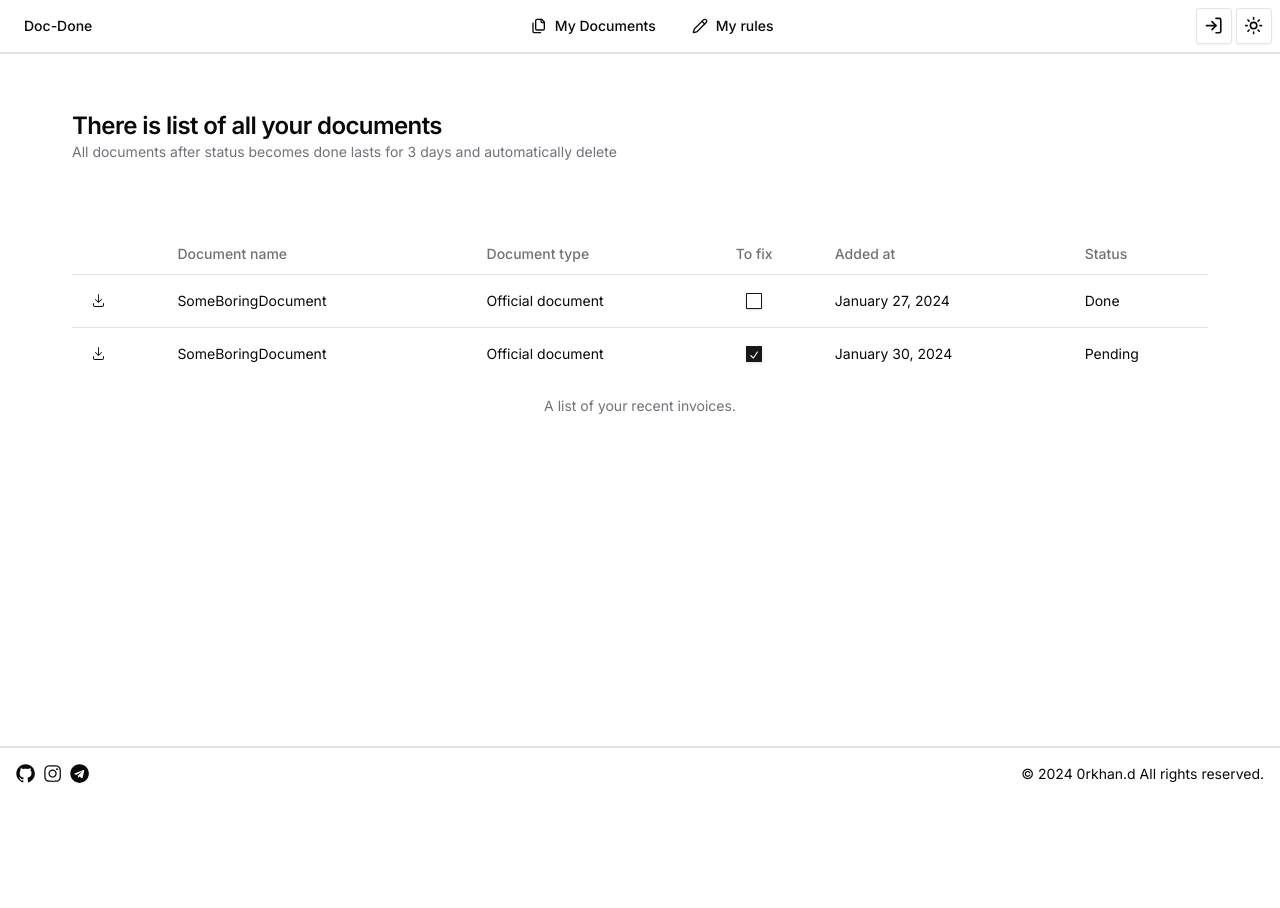
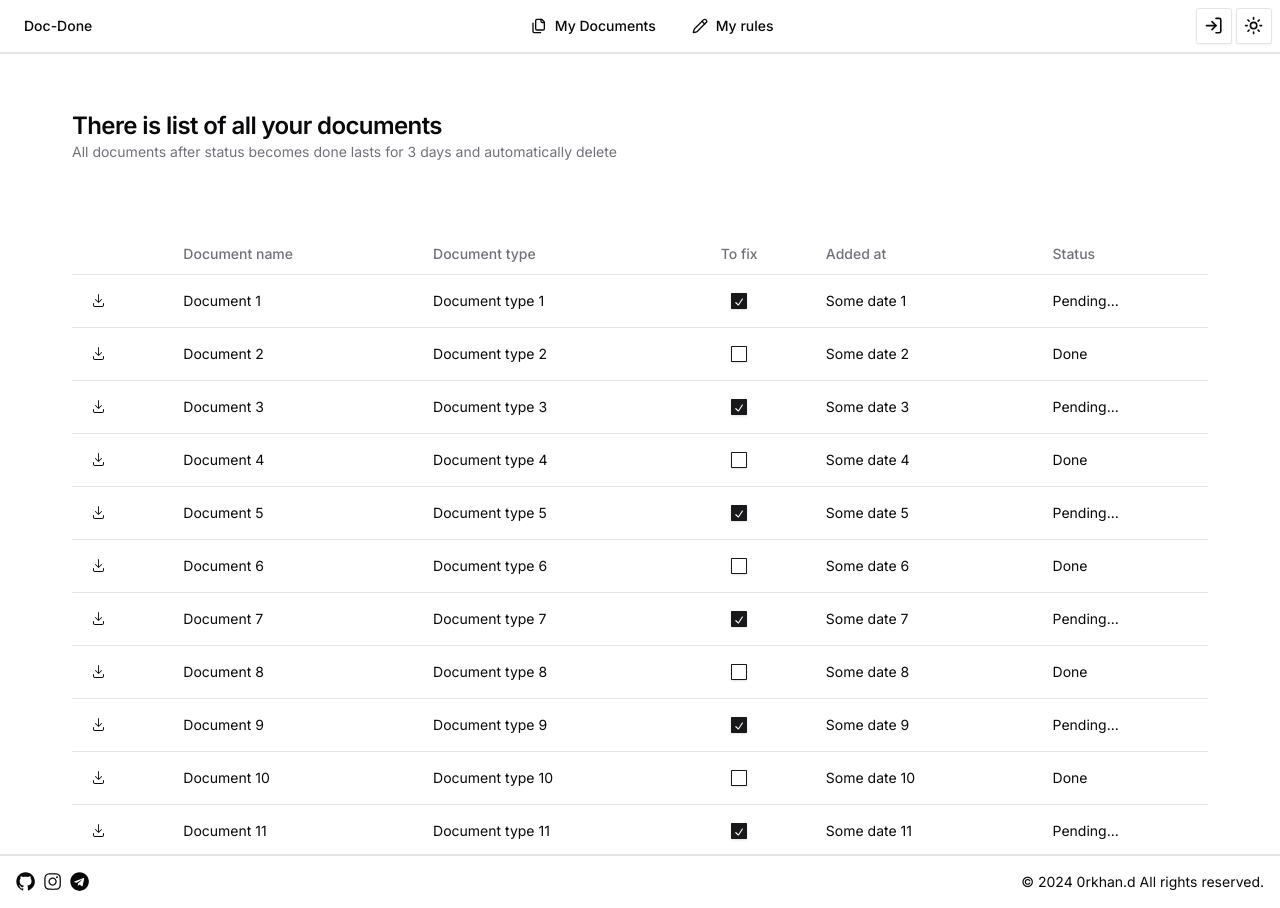
Before and after one commit to orkhan-d/doc-done-front, a Next.js app: page /documents in a window 1280 px wide. Before the commit the page ends 800 px from the top, so only its background shows below. Built offline with nearby package versions, Linux system fonts and the light colour scheme.

Commit message:
added test data in documents table

```diff
--- a/src/components/custom/documents-table.tsx
+++ b/src/components/custom/documents-table.tsx
@@ -9,15 +9,43 @@ import {
     TableHeader,
     TableRow,
 } from "@/components/ui/table"
-import {TiTick} from "@react-icons/all-files/ti/TiTick";
 import {DownloadIcon} from "@radix-ui/react-icons";
-import {CircleCheckBig, SidebarClose} from "lucide-react";
 import {Button} from "@/components/ui/button";
-import { IoMdCloseCircleOutline } from "@react-icons/all-files/io/IoMdCloseCircleOutline";
-import {Input} from "@/components/ui/input";
 import {Checkbox} from "@/components/ui/checkbox";
 
+interface IDocument {
+    name: string,
+    doctype: string,
+    fix: boolean,
+    date: string,
+    status: boolean,
+}
+
 const DocumentsTable = () => {
+    const documents = Array<IDocument | null>(100).fill(null).map((u, i): IDocument => ({
+        name: `Document ${i + 1}`,
+        doctype: `Document type ${i + 1}`,
+        fix: i % 2 == 0,
+        date: `Some date ${i + 1}`,
+        status: i % 2 == 1,
+    })).map((v, i) =>
+        <TableRow key={i}>
+            <TableCell>
+                <Button variant={"ghost"} size={"icon"}>
+                    <DownloadIcon/>
+                </Button>
+            </TableCell>
+            <TableCell>{v.name}</TableCell>
+            <TableCell>{v.doctype}</TableCell>
+            <TableCell>
+                <Button size={"icon"} variant={"ghost"}>
+                    <Checkbox checked={v.fix}/>
+                </Button>
+            </TableCell>
+            <TableCell>{v.date}</TableCell>
+            <TableCell>{v.status ? 'Done' : 'Pending...'}</TableCell>
+        </TableRow>
+    )
     return (
         <Table>
             <TableCaption>A list of your recent invoices.</TableCaption>
@@ -32,38 +60,7 @@ const DocumentsTable = () => {
                 </TableRow>
             </TableHeader>
             <TableBody>
-                <TableRow>
-                    <TableCell>
-                        <Button variant={"ghost"} size={"icon"}>
-                            <DownloadIcon/>
-                        </Button>
-                    </TableCell>
-                    <TableCell>SomeBoringDocument</TableCell>
-                    <TableCell>Official document</TableCell>
-                    <TableCell>
-                        <Button size={"icon"} variant={"ghost"}>
-                            <Checkbox checked={false}/>
-                        </Button>
-                    </TableCell>
-                    <TableCell>January 27, 2024</TableCell>
-                    <TableCell>Done</TableCell>
-                </TableRow>
-                <TableRow>
-                    <TableCell>
-                        <Button variant={"ghost"} size={"icon"}>
-                            <DownloadIcon/>
-                        </Button>
-                    </TableCell>
-                    <TableCell>SomeBoringDocument</TableCell>
-                    <TableCell>Official document</TableCell>
-                    <TableCell>
-                        <Button size={"icon"} variant={"ghost"}>
-                            <Checkbox checked={true}/>
-                        </Button>
-                    </TableCell>
-                    <TableCell>January 30, 2024</TableCell>
-                    <TableCell>Pending</TableCell>
-                </TableRow>
+                {documents}
             </TableBody>
         </Table>
     );
```
